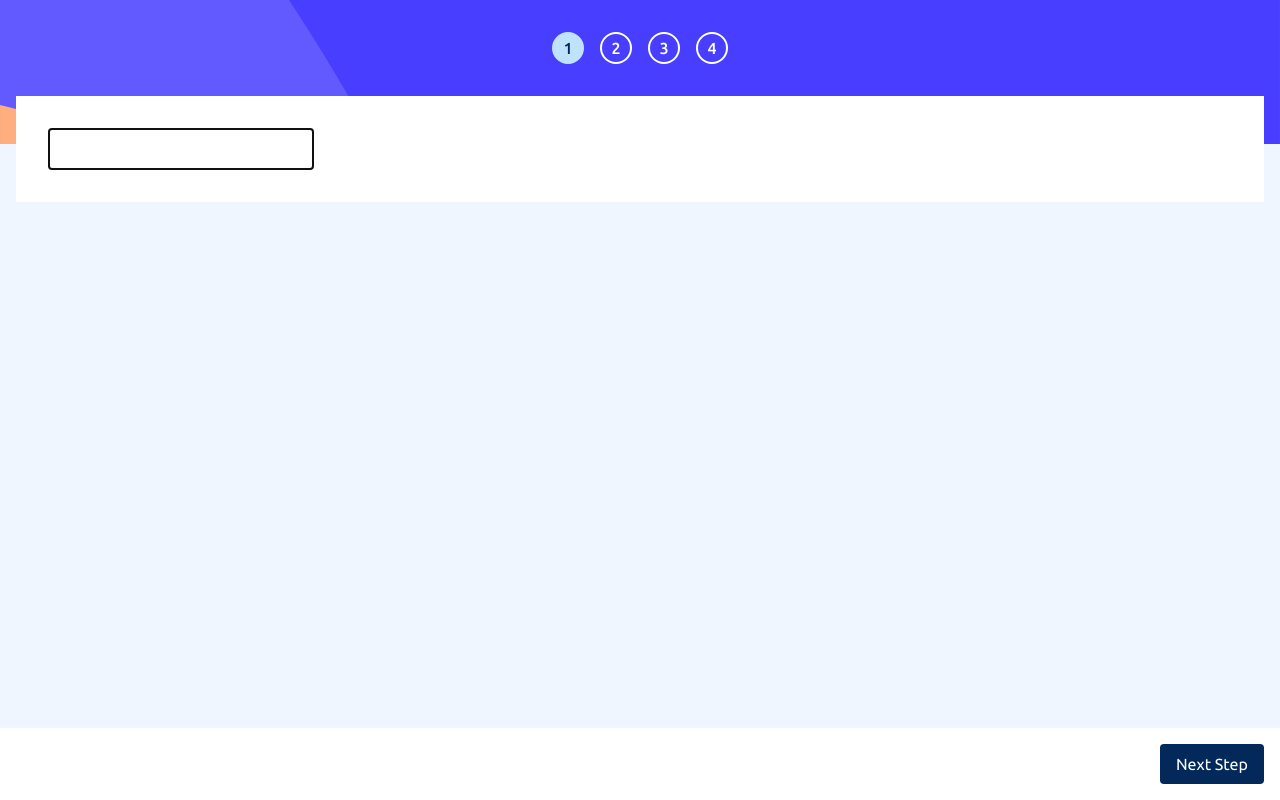
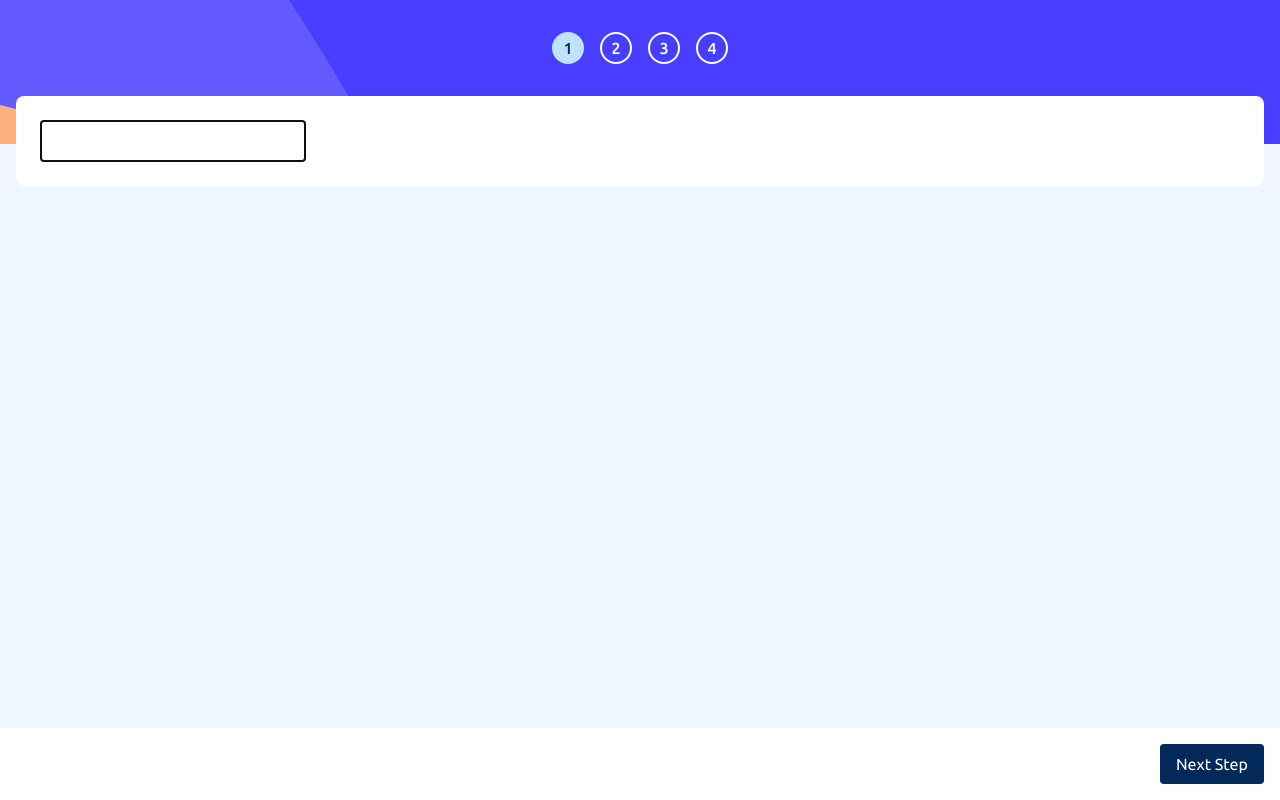
Before and after one commit to simoneclr/fm-mulitstep-form, a React (Create React App) app: page / in a window 1280 px wide. Built offline with nearby package versions, Linux system fonts and the light colour scheme.

Commit message:
Refactor structure of MultiStepForm

```diff
--- a/src/components/multiStepForm/FormStep.tsx
+++ /dev/null
@@ -1,15 +0,0 @@
-import { ReactNode } from "react";
-
-interface Props {
-	children: ReactNode;
-}
-
-function FormStep({children}: Props) {
-	return (
-		<div className="bg-white p-8">
-			{children}
-		</div>
-	)
-}
-
-export default FormStep
--- a/src/components/multiStepForm/MultiStepForm.tsx
+++ b/src/components/multiStepForm/MultiStepForm.tsx
@@ -1,8 +1,6 @@
 import React, { FormEvent, ReactNode } from "react"
 
 import useMultiStepForm from "./hooks/useMultiStepForm"
-
-import FormStep from "./FormStep"
 
 interface Props extends React.FormHTMLAttributes<HTMLFormElement> {
 	renderFormIndex: (currentStep: number, totalSteps: number) => JSX.Element;
@@ -14,7 +12,7 @@ interface Props extends React.FormHTMLAttributes<HTMLFormElement> {
 
 function MultiStepForm({
 	renderFormIndex, renderFormNavigation, renderConfirmation,
-	children, onSubmit, ...rest}: Props
+	children, className, onSubmit, ...rest}: Props
 ) {
 
 	const {
@@ -31,7 +29,7 @@ function MultiStepForm({
 	}
 
 	return (
-		<>
+		<div className={className}>
 			{renderFormIndex(step, React.Children.count(children))}
 
 			{
@@ -42,14 +40,12 @@ function MultiStepForm({
 				:
 
 				<form onSubmit={handleSubmit} {...rest}>
-					<FormStep>
-						{React.Children.toArray(children)[step]}
-					</FormStep>
+					{React.Children.toArray(children)[step]}
 
 					{renderFormNavigation(step, React.Children.count(children), prevStep)}
 				</form>
 			}
-		</>
+		</div>
 	)
 }
 
--- /dev/null
+++ b/src/features/paymentPlanForm/PaymentFormConfirmationPage.tsx
@@ -0,0 +1,9 @@
+function PaymentFormConfirmationPage() {
+	return (
+		<div>
+			Thank You!
+		</div>
+	)
+}
+
+export default PaymentFormConfirmationPage
--- a/src/features/paymentPlanForm/PaymentPlanForm.tsx
+++ b/src/features/paymentPlanForm/PaymentPlanForm.tsx
@@ -1,6 +1,7 @@
 import React, { SyntheticEvent, useState } from "react"
 
 import MultiStepForm from "../../components/multiStepForm/MultiStepForm"
+import PaymentFormConfirmationPage from "./PaymentFormConfirmationPage"
 import PaymentFormIndex from "./PaymentFormIndex"
 import PaymentFormNavigation from "./PaymentFormNavigation"
 
@@ -29,8 +30,7 @@ function PaymentPlanForm() {
 	}
 
 	return (
-		<div>
-			<MultiStepForm
+		<MultiStepForm className="bg-white p-6 w-full rounded-lg"
 			renderFormIndex={(currentStep, totalSteps) =>
 				<PaymentFormIndex currentStep={currentStep} totalSteps={totalSteps}/>
 			}
@@ -39,7 +39,7 @@ function PaymentPlanForm() {
 				<PaymentFormNavigation currentStep={currentStep} totalSteps={totalSteps} prevStep={prevStep}/>
 			}
 
-				renderConfirmation={() => <div>Thank You!</div>}
+			renderConfirmation={() => <PaymentFormConfirmationPage/>}
 
 			onSubmit={handleSubmit}
 		>
@@ -61,7 +61,6 @@ function PaymentPlanForm() {
 				</ul>
 			</div>
 		</MultiStepForm>
-		</div>
 	)
 }
 
```
Lines whose indentation alone changed are shown as unchanged.
